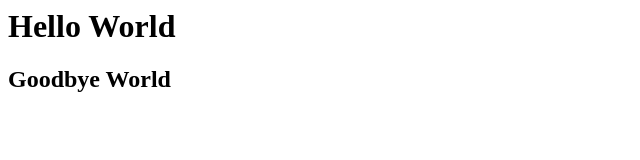
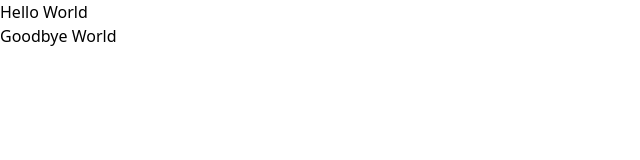
Before and after one commit to Tran-Andrew/SE-Asia-Club.github.io, a plain HTML site: page index.html in a window 1280 px wide. Shown: the whole page, without its empty margins (0-640 px from the left). Drawn offline with nearby package versions, Linux system fonts and the light colour scheme.

Commit message:
no message

```diff
--- a/index.html
+++ b/index.html
@@ -1,2 +1,3 @@
-<h1>Hello World</h1>
+<link href="https://unpkg.com/tailwindcss@^1.0/dist/tailwind.min.css" rel="stylesheet">
+<h1 class="pt-108">Hello World</h1>
 <h2>Goodbye World</h2>
```
